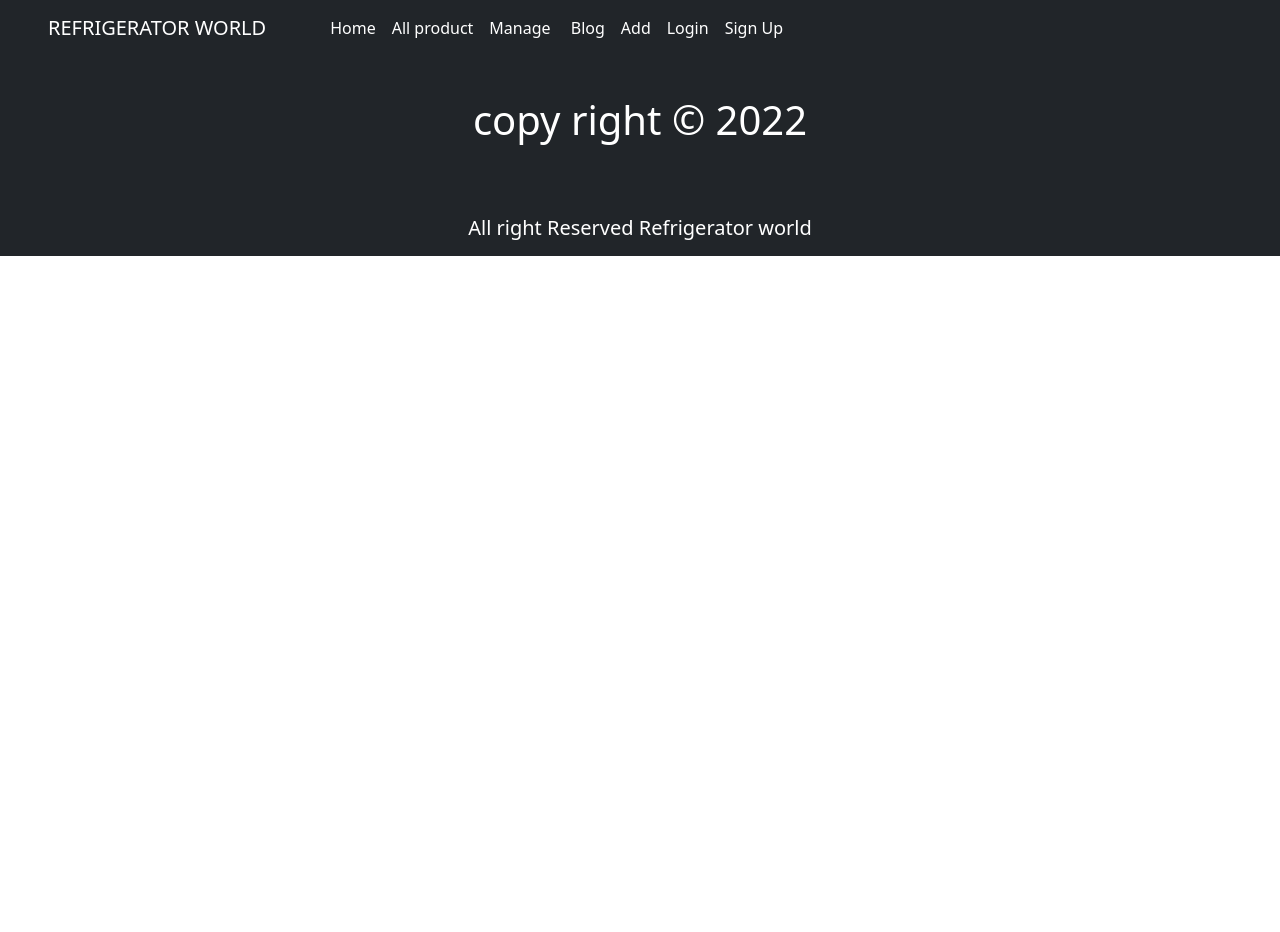
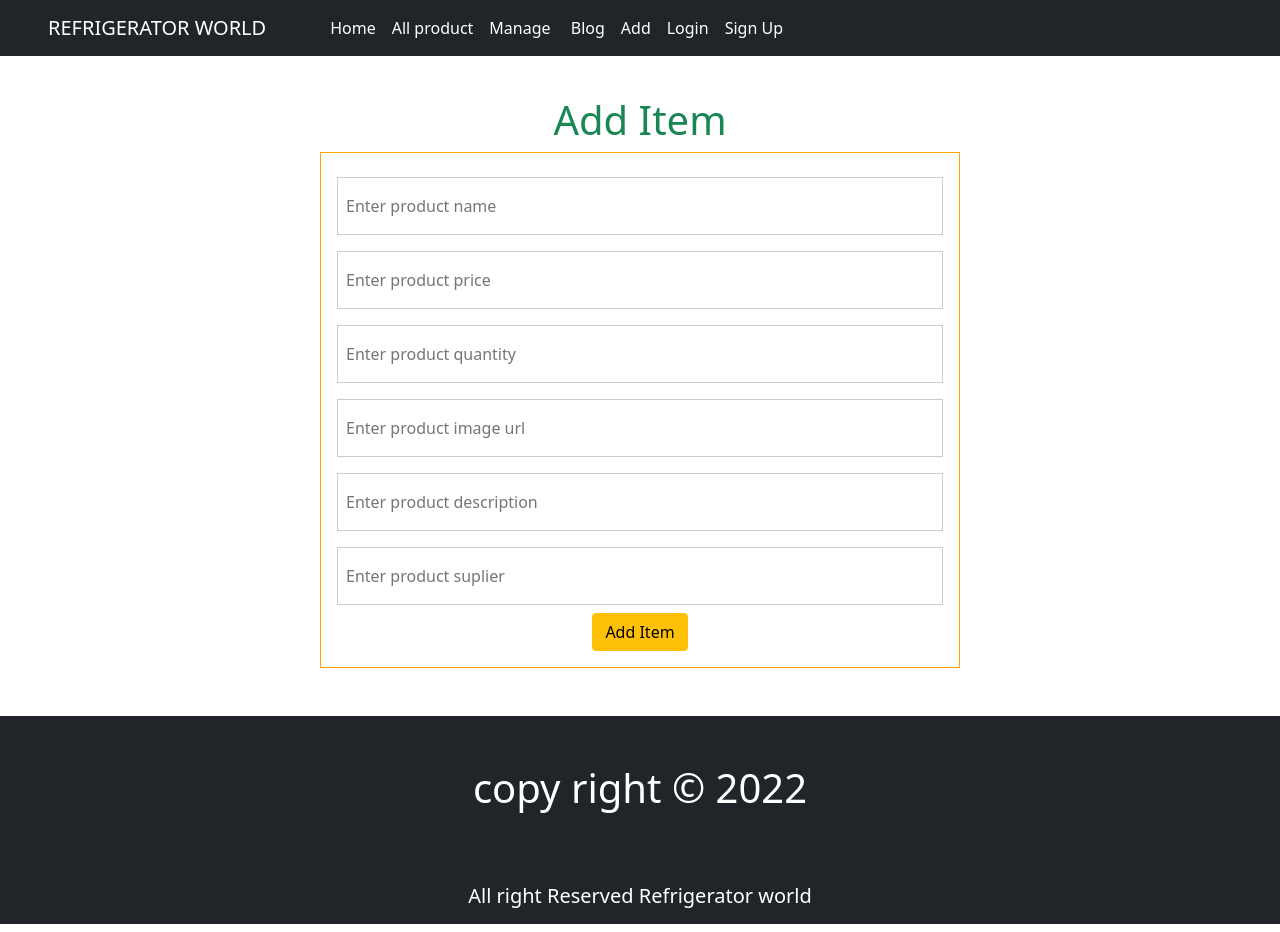
Before and after one commit to Niloy-Dey/assignment-11-warehouse-management-client-side, a React (Create React App) app: page /addProduct in a window 1280 px wide. Before the commit the page ends 800 px from the top, so only its background shows below. Built offline with nearby package versions, Linux system fonts and the light colour scheme.

Commit message:
add product component design done

```diff
--- /dev/null
+++ b/src/Component/AddProduct/AddProduct.css
@@ -0,0 +1,3 @@
+form{
+    border: 1px solid orange;
+}
--- a/src/Component/AddProduct/AddProduct.js
+++ b/src/Component/AddProduct/AddProduct.js
@@ -1,11 +1,30 @@
 import React from 'react';
-
+import './AddProduct.css'
 const AddProduct = () => {
     return (
-        <div>
+        <div className='w-50 mx-auto mt-5 pt-5'>
+            <h1 className='text-center text-success'>Add Item</h1>
+            <form action="" className='w-100 p-3 '>
+                <input placeholder='Enter product name' type="text" name="name" id="" />
+                <input placeholder='Enter product price' type="text" name="price" id="" />
+                <input placeholder='Enter product quantity' type="text" name="quantity" id="" />
+                <input placeholder='Enter product image url' type="text" name="image" id="" />
+                <input placeholder='Enter product description' type="text" name="description" id="" />
+                <input placeholder='Enter product suplier' type="text" name="suplier" id="" />
+                <div className='text-center '><input className='btn btn-warning'  type="button"  value="Add Item" /></div>
+            </form>
 
         </div>
     );
 };
 
 export default AddProduct;
+
+
+/*
+name": "walton glass door",
+        "image": "https://www.ruchishil.com/public/uploads/products/meta/IaUYVejA9bk8DqW0FYpQO33zaq6yJoETFVivwQIg.jpeg",
+        "suplier": "walton group",
+        "price": "40000",
+        "quantity": "10",
+        "description */
--- a/src/Component/Products/Products.js
+++ b/src/Component/Products/Products.js
@@ -1,6 +1,5 @@
 import React, { useEffect, useState } from 'react';
-import { Link, Navigate } from 'react-router-dom';
-import AllProduct from '../AllProduct/AllProduct';
+import { Link } from 'react-router-dom';
 import Product from '../Product/Product'
 import './Products.css'
 const Products = () => {
```
